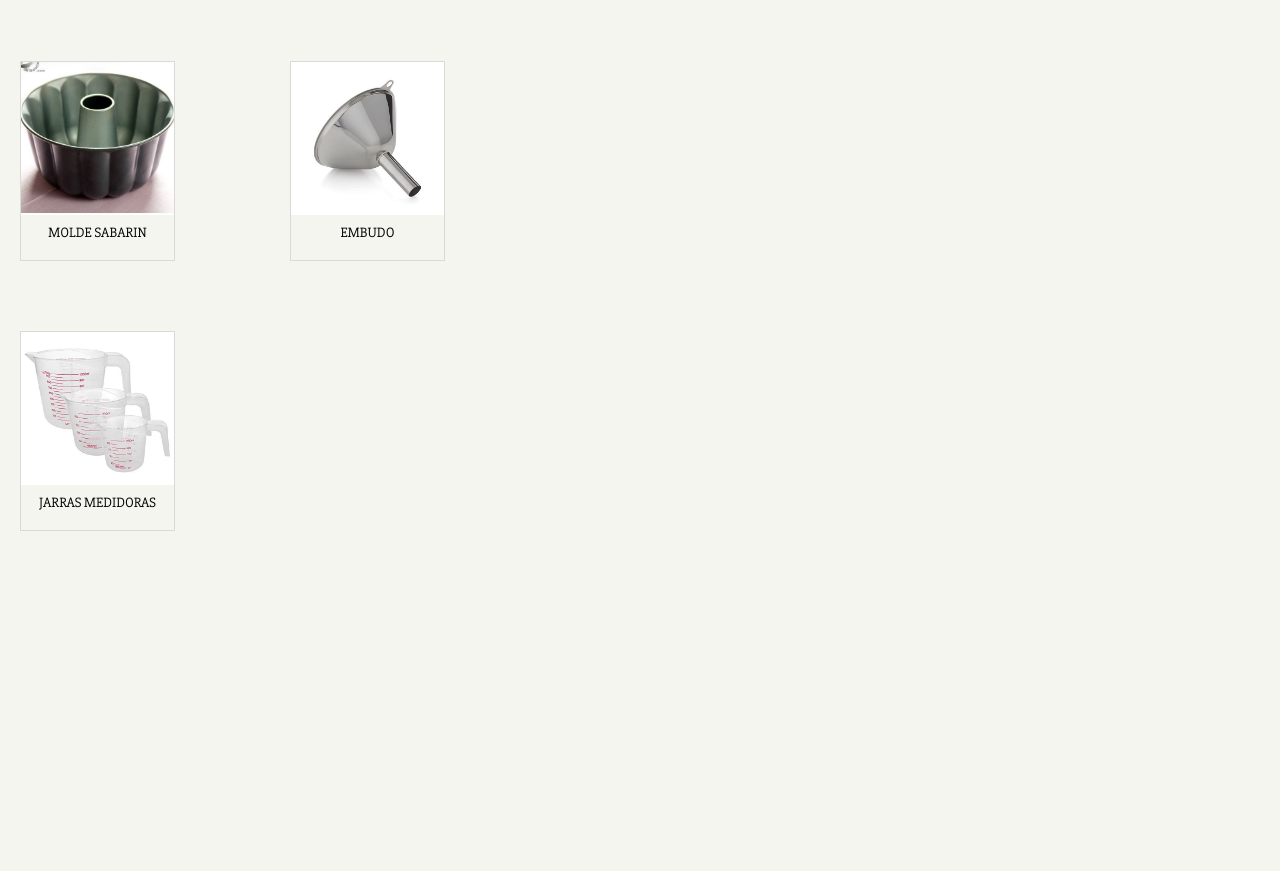
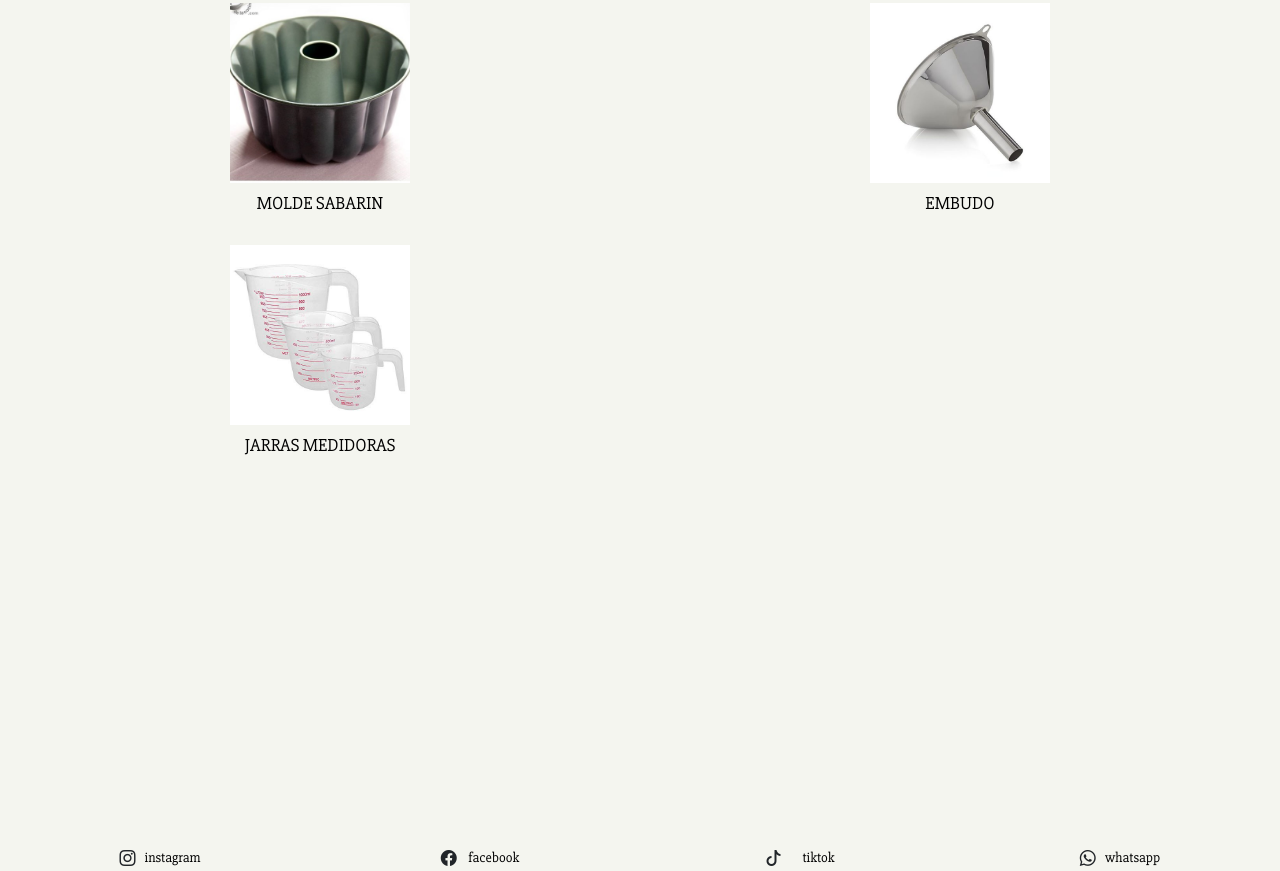
Before and after one commit to concealvarez/proyecto-capricornio-conce, a plain HTML site: page pages/productos.html in a window 1280 px wide. Shown: the part 969-1840 px from the top of the page. Drawn offline with nearby package versions, Linux system fonts and the light colour scheme.

Commit message:
[P-P]Cambios en el estilo de la pagina productos

```diff
--- a/css/style.css
+++ b/css/style.css
@@ -1,27 +1,31 @@
-*{
+* {
     margin: 0px;
     padding: 0px;
     font-family: "Slabo 27px", serif;
 
 }
-body{
+
+body {
     Background-color: rgb(244, 245, 239);
 }
-.grid-container{
+
+.grid-container {
     display: grid;
     grid-template:
         "header" 300px
         "main" auto
-    "footer"1fr/
+        "footer" 1fr/
         100%;
 }
-header{
+
+header {
     grid-area: header;
     justify-content: center;
     display: flex;
     flex-wrap: wrap;
     Background-color: rgb(244, 245, 239);
 }
+
 .logo {
     width: 150px;
     margin-bottom: 50px;
@@ -30,12 +34,14 @@ header{
 .logo img {
     width: 100%;
 }
-nav{
+
+nav {
     display: flex;
     width: 100%;
     height: 100px;
     flex-direction: column-reverse;
 }
+
 .buscador {
     display: flex;
     height: 30px;
@@ -43,6 +49,7 @@ nav{
     margin-bottom: 40px;
     margin-right: 20px;
 }
+
 .buscador button {
     background-color: rgba(239, 31, 31, 0.866);
     color: white;
@@ -52,28 +59,32 @@ nav{
     font-size: 12px;
     height: 23px;
 }
-.buscador input{
+
+.buscador input {
     font-size: 13px;
-    text-align:center;
+    text-align: center;
     width: 125px;
     height: 23px;
     border-radius: 10px;
     border-color: rgba(255, 255, 255, 0.451);
 }
-.categorias-contenedor{
+
+.categorias-contenedor {
     width: 100%;
     display: flex;
     justify-content: space-around;
     align-self: flex-end;
     margin-bottom: 30px;
 }
-.categorias a{
+
+.categorias a {
     color: black;
     text-decoration-line: none;
     text-transform: uppercase;
 }
 
-.ofertas { /*cambiar a un section aparte*/
+.ofertas {
+    /*cambiar a un section aparte*/
     width: 100%;
     background-image: url(../images/17b248fa1a70f1ea09788803466a0ebf.jpg);
 }
@@ -87,20 +98,24 @@ nav{
     border-radius: 10px;
     border-style: hidden;
 }
+
 /*main*/
-main{
+main {
     grid-area: main;
     Background-color: rgb(244 245 239);
 }
-.product-new{
+
+.product-new {
     height: 320px;
 }
+
 .sub-title {
     padding: 50px 0px;
     font-size: 35px;
     text-align: center;
     text-transform: uppercase;
 }
+
 .content {
     width: 100%;
     display: grid;
@@ -108,10 +123,12 @@ main{
     gap: 20px 0px;
     justify-content: center;
 }
+
 .content a {
     text-decoration-line: none;
 
 }
+
 .img-new img {
     width: 100%
 }
@@ -129,14 +146,16 @@ main{
     line-height: 10px;
     margin: 10px;
 }
+
 /*footer*/
 
-footer{
+footer {
     grid-area: footer;
     background-color: rgb(244 245 239);
     height: 500px;
     margin-top: 70px;
 }
+
 .ubic {
     display: flex;
     flex-wrap: wrap;
@@ -145,7 +164,7 @@ footer{
 }
 
 .ubic i {
-    padding: 25px  0px;
+    padding: 25px 0px;
     text-align: center;
     align-content: center;
     text-transform: uppercase;
@@ -175,93 +194,16 @@ footer{
     top: 25px;
 }
 
-/*producto-page*/
-.grid-container-prod{
-    display: grid;
-    grid-template:
-    "header" 300px
-    "sidebar"190px
-    "main" 1fr
-    "footer"150px/
-      100%;
-}
-.form-check-input:checked{
-    background-color: #b91111;
-    border-color: #b91111;
-}
-/*sidebar*/
-.sidebar{
-    grid-area: sidebar;
-    display: flex;
-    justify-content: center;
-    width: 100%;
-}
-.dropdown-toggle{
-    padding-right: 150px;
-}
-.navbar{
-    height: 50px;
-}
-h5{
-    font-family:"Slabo 27px", serif;
-    font-size: 16px;
-    color: #000000;
-}
-.navbar-toggler{
-    border: none;
-    padding-left: 50px;
-}
-.contenedor-checklist{
-    display: flex;
-    flex-direction: column;
-}
-/*main*/
-.conteiner-grid{
-    display: grid;
-    grid-template-columns: repeat(2, 200px);
-    grid-template-rows: repeat(5, 200px);
-    gap: 70px;
-    margin-left: 20px;
-}
-.products{
-    display: flex;
-    flex-wrap: wrap;
-    justify-content: center;
-    width: 155px;
-    height: auto;
-    border-style: solid;
-    border-color: #0000001c;
-    border-width: 1px;
-}
-.products:hover{
-    zoom: 120%;
-    border: none;
-}
-.contenedor-product img{
-    width: 100%;
-}
-.contenedor-product h3{
-    font-size: 14px;
-    text-align: center;
-    margin-top: 10px;
-}
-.conteiner-grid a{
-    text-decoration: none;
-    color: #000000;
-    text-transform: uppercase;
-}
-/*footer*/
-@media (min-width: 600px){
-    .grid-container{
+@media (min-width: 600px) {
+    .grid-container {
         display: grid;
         gap: 20px;
         grid-template:
-    "header header" repeat(2, 1fr)
-    "main main" repeat(2, auto)
-    "footer footer" repeat(2, 200px)/
-    1fr       1fr;
+            "header header" repeat(2, 1fr) "main main" repeat(2, auto) "footer footer" repeat(2, 200px)/
+            1fr 1fr;
     }
-    .content{
+
+    .content {
         padding-top: 20px;
         display: grid;
         grid-template-rows: repeat(2, 1fr);
@@ -271,20 +213,149 @@ h5{
 
     }
 }
-@media (min-width: 1100px){
-    .grid-container{
+
+@media (min-width: 1100px) {
+    .grid-container {
         display: grid;
         gap: 20px;
         grid-template:
-        "header header header" repeat(3, 1fr)
-        "main main main" repeat(3, auto)
-        "footer footer footer" repeat(3, 200px)/
-        1fr       1fr     1fr;
+            "header header header" repeat(3, 1fr) "main main main" repeat(3, auto) "footer footer footer" repeat(3, 200px)/
+            1fr 1fr 1fr;
     }
-    .content{
+
+    .content {
         padding-top: 20px;
         display: grid;
         grid-template-columns: repeat(4, 1fr);
         justify-items: center;
     }
 }
+
+/*producto-page*/
+.grid-container-prod {
+    display: grid;
+    grid-template:
+        "header" 300px
+        "sidebar" 190px
+        "main" 1fr
+        "footer" 150px/
+        100%;
+}
+
+.form-check-input:checked {
+    background-color: #b91111;
+    border-color: #b91111;
+}
+
+/*sidebar*/
+.sidebar {
+    grid-area: sidebar;
+    display: flex;
+    justify-content: center;
+    width: 100%;
+}
+
+.dropdown-toggle {
+    padding-right: 150px;
+}
+
+.navbar {
+    height: 50px;
+}
+
+h5 {
+    font-family: "Slabo 27px", serif;
+    font-size: 16px;
+    color: #000000;
+}
+
+.navbar-toggler {
+    border: none;
+    padding-left: 50px;
+}
+
+.contenedor-checklist {
+    display: flex;
+    flex-direction: column;
+}
+
+/*main*/
+.main-producto {
+    display: flex;
+    justify-content: space-around;
+}
+
+.conteiner-grid {
+    width: 100%;
+    display: grid;
+    grid-template-rows: repeat(5, 1fr);
+    grid-template-columns: repeat(2, 1fr);;
+    gap: 20px;
+    justify-items: center;
+    justify-content: space-around;
+}
+
+.products {
+    display: flex;
+    flex-wrap: wrap;
+    justify-content: center;
+    width: 120px;
+    height: auto;
+}
+
+.products:hover {
+    zoom: 120%;
+    border: none;
+}
+
+.contenedor-product img {
+    width: 100%;
+}
+
+.contenedor-product h3 {
+    font-size: 12px;
+    text-align: center;
+    margin-top: 10px;
+}
+
+.conteiner-grid a {
+    text-decoration: none;
+    color: #000000;
+    text-transform: uppercase;
+}
+
+/*footer*/
+.footer-productos {
+    height: 0px
+}
+
+@media (min-width:350px) {
+    .products{
+        width: 150px;
+    }
+    .contenedor-product h3{
+        font-size: 15px;
+    }
+
+}
+@media (min-width:510px) {
+    .products{
+        width: 160px;
+    }
+    .contenedor-product h3{
+        font-size: 17px;
+    }
+
+}
+@media (min-width:600px) {
+    .conteiner-grid{
+        gap: 0px;
+    }
+    .products{
+        width: 180px;
+    }
+    .contenedor-product h3{
+        font-size: 18px;
+    }
+
+}
--- a/pages/productos.html
+++ b/pages/productos.html
@@ -6,6 +6,7 @@
     <meta name="viewport" content="width=device-width, initial-scale=1.0">
     <link href="https://cdn.jsdelivr.net/npm/bootstrap@5.3.3/dist/css/bootstrap.min.css" rel="stylesheet"
         integrity="sha384-QWTKZyjpPEjISv5WaRU9OFeRpok6YctnYmDr5pNlyT2bRjXh0JMhjY6hW+ALEwIH" crossorigin="anonymous">
+    <link rel="stylesheet" href="https://cdn.jsdelivr.net/npm/bootstrap-icons@1.11.3/font/bootstrap-icons.min.css">
     <link rel="stylesheet" href="../css/style.css">
     <link rel="preconnect" href="https://fonts.googleapis.com">
     <link rel="preconnect" href="https://fonts.gstatic.com" crossorigin>
@@ -107,7 +108,7 @@
                 </ul>
             </div>
         </section>
-        <main>
+        <main class="main-producto">
             <div class="conteiner-grid">
                 <div class="products">
                     <a href="" class="contenedor-product">
@@ -153,8 +154,8 @@
                 </div>
             </div>
         </main>
-        <footer>
-            <section class="contactos" id="contactos">
+        <footer class="footer-productos">
+            <section class="contacto" id="contactos">
                 <div class="media">
                     <i class="bi bi-instagram"></i>
                     <a href="https://www.instagram.com/capricornio.ll/" target="_blank">instagram</a>
```
Lines whose indentation alone changed are shown as unchanged.
